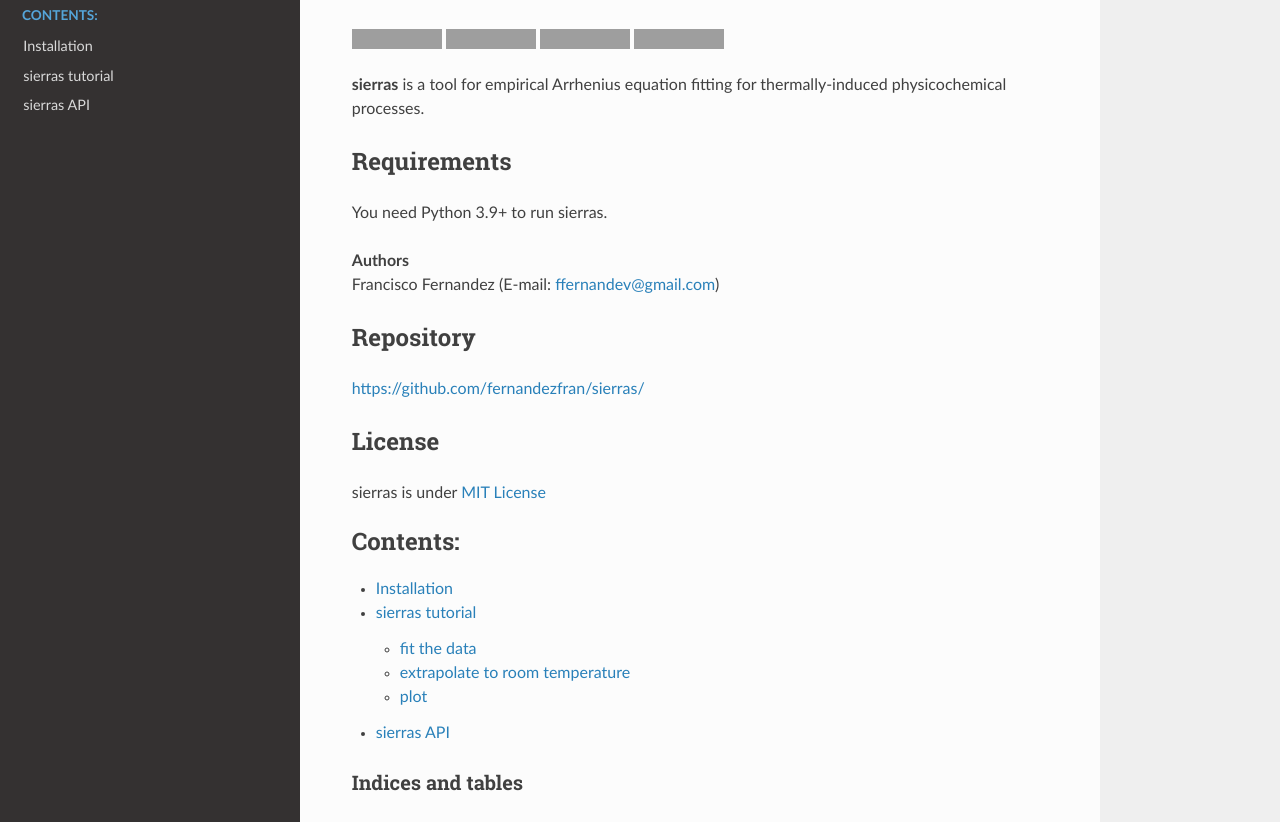
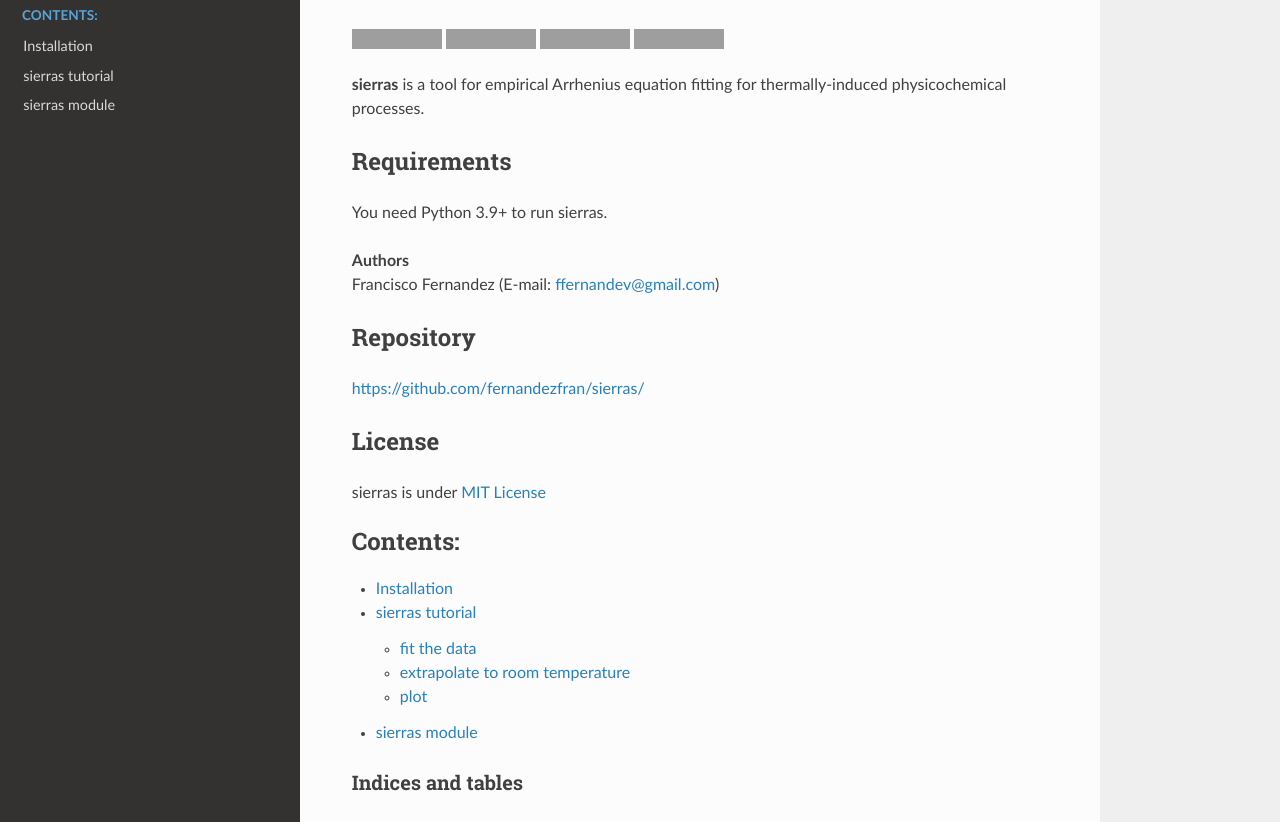
Before and after one commit to fernandezfran/sierras, a Sphinx documentation site: the page built from docs/source/index.rst, in a window 1280 px wide and 1211 px high, cut to the strip 131-953 px from the top of the window. Built offline with Sphinx 7.4.7 and the Read the Docs theme 2.0.0, drawn with Linux system fonts in a browser that asks for light colours; the version number is read from the project's files by our own code; grey boxes are pictures that could not be loaded.

Commit message:
docs tutorial and api -> module

```diff
--- a/docs/source/index.rst
+++ b/docs/source/index.rst
@@ -56,7 +56,7 @@ sierras is under `MIT License <https://github.com/fernandezfran/sierras/blob/mas
 
    install
    tutorial.ipynb
-   api
+   module
 
 
 Indices and tables
--- a/docs/source/api.rst
+++ b/docs/source/module.rst
@@ -1,6 +1,6 @@
-===========
-sierras API
-===========
+==============
+sierras module
+==============
 
 .. toctree::
    :maxdepth: 4
```
Also changed, not shown: docs/source/tutorial.ipynb.
